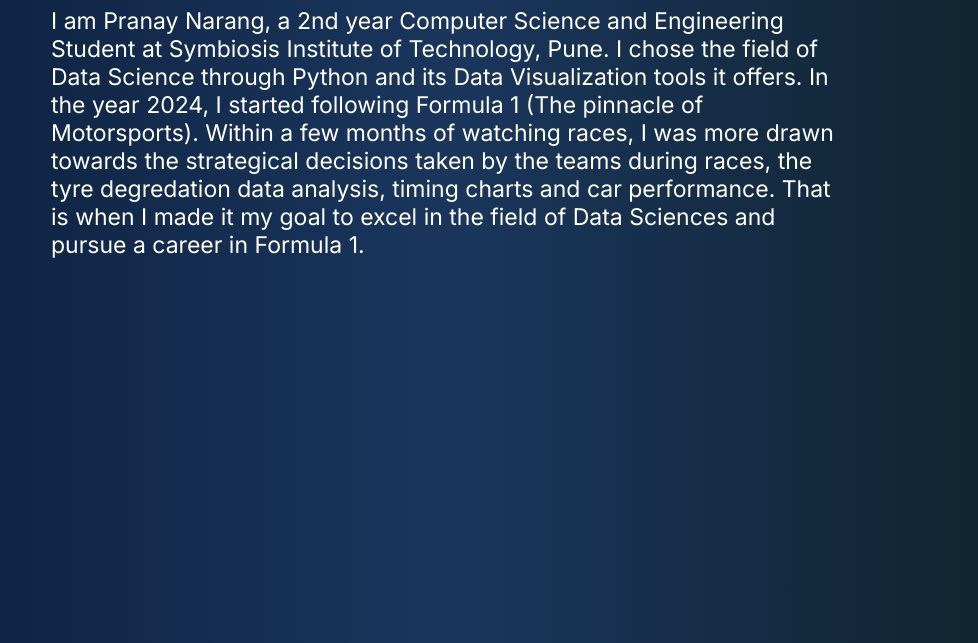
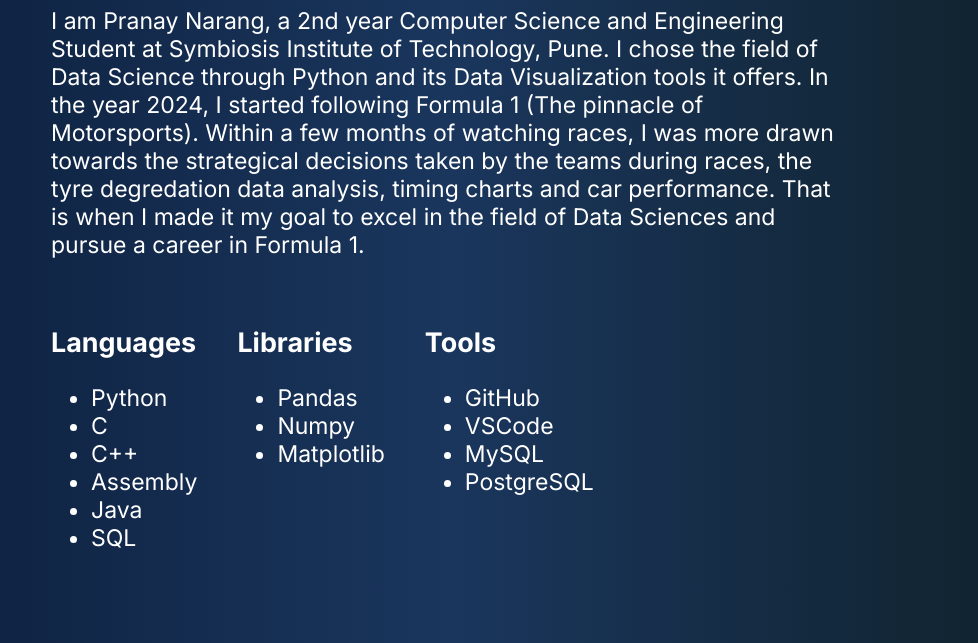
Before and after one commit to pranaypy/personal-portfolio, a plain HTML site: page about.html in a window 1280 px wide. Shown: the part 173-816 px from the top of the page, without its empty margins (189-1167 px from the left). Drawn offline with Linux system fonts and the light colour scheme.

Commit message:
Add 3-column skills grid layout

```diff
--- a/about.html
+++ b/about.html
@@ -31,6 +31,41 @@
 
             </p>
         </div>
+        <div class="skills-grid">
+            <div class="skills-category">
+                <h3>Languages</h3>
+                <ul>
+                    <li>Python</li>
+                    <li>C</li>
+                    <li>C++</li>
+                    <li>Assembly</li>
+                    <li>Java</li>
+                    <li>SQL</li>
+                </ul>
+            </div>
+
+            <div class="skills-category">
+                <h3>Libraries</h3>
+                <ul>
+                    <li>Pandas</li>
+                    <li>Numpy</li>
+                    <li>Matplotlib</li>
+                </ul>
+            </div>
+
+            <div class="skills-category">
+                <h3>Tools</h3>
+                <ul>
+                    <li>GitHub</li>
+                    <li>VSCode</li>
+                    <li>MySQL</li>
+                    <li>PostgreSQL</li>
+                </ul>
+            </div>
+
+        </div>
     </section>
+
+
 </body>
 </html>
--- a/css/style.css
+++ b/css/style.css
@@ -78,3 +78,11 @@
     margin: 40px auto;
     font-size: 23px;
 }
+
+.skills-grid {
+    display: flex;
+    max-width: 800px;
+    margin: 40px auto;
+    font-size: 23px;
+    gap: 40px;
+}
```
Also changed, not shown: 1 other file.
